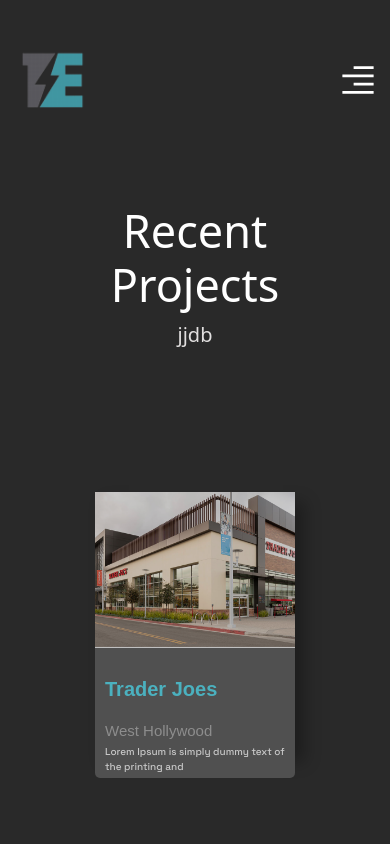
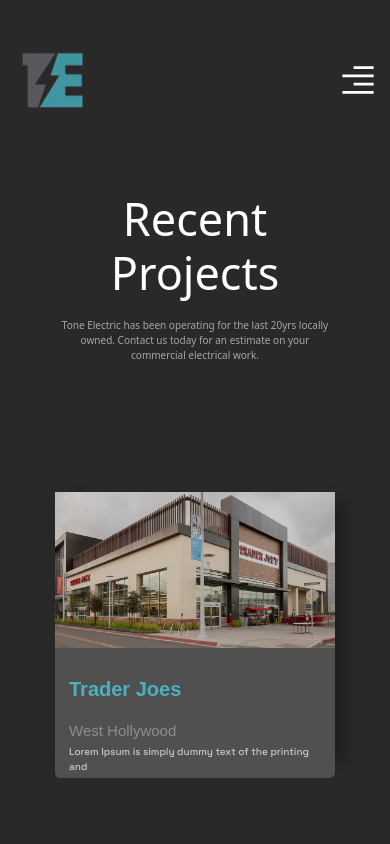
Before and after one commit to cerna234/ToneElectric, a Next.js app in the folder my-app/: page /projects in a window 390 px wide. Shown: the top 844 px of the page. Built offline with nearby package versions, Linux system fonts and the light colour scheme; a web font is replaced by a local one.

Commit message:
info update

```diff
--- a/my-app/components/recentWorks/recentWorksComponent/RecentProjectsComponentHeader.js
+++ b/my-app/components/recentWorks/recentWorksComponent/RecentProjectsComponentHeader.js
@@ -13,7 +13,7 @@
 
             >
                 <h2>Recent Projects</h2>
-                <p>jjdb</p>
+                <p>Tone Electric has been operating for the last 20yrs locally owned. Contact us today for an estimate on your commercial electrical work.</p>
             </motion.div>
         </div>
     )
--- a/my-app/components/recentWorks/recentWorksComponent/recentWorksComponent.module.scss
+++ b/my-app/components/recentWorks/recentWorksComponent/recentWorksComponent.module.scss
@@ -30,7 +30,7 @@
 }
 
 .imageCard{
-    width: 380px;
+    width: 320px;
     height: 320px;
     box-shadow: 10px 10px 15px rgba(0, 0, 0, 0.281);
 
@@ -41,7 +41,7 @@
 
 @media only screen and (max-width: 600px) {
     .projectsPageProjectCard{
-        width:200px;
+        width:280px;
         height: 400px;
         display: flex;
         justify-content: center;
@@ -49,7 +49,7 @@
     }
 
     .imageCard{
-        width: 280px;
+        width: 360px;
         height: 260px;
 
 
--- a/my-app/components/recentWorks/recentWorksComponent/recentWorksHeader.module.scss
+++ b/my-app/components/recentWorks/recentWorksComponent/recentWorksHeader.module.scss
@@ -24,8 +24,11 @@
 }
 
 .headerInnerContainer p{
-    color: rgb(225, 223, 223);
-    font-size: 20px;
+    color: rgb(166, 166, 166);
+    font-size: 16px;
+    padding-top: 10px;
+    text-align: center;
+    width: 70%;
 }
 
 
@@ -36,4 +39,10 @@
         font-size: 45px;
         text-align: center;
     }
+
+    .headerInnerContainer p{
+        font-size: 10px;
+        width: 100%;
+
+    }
 }
```
Also changed, not shown: 1 other file (tests, documents, lock files or other folders).
